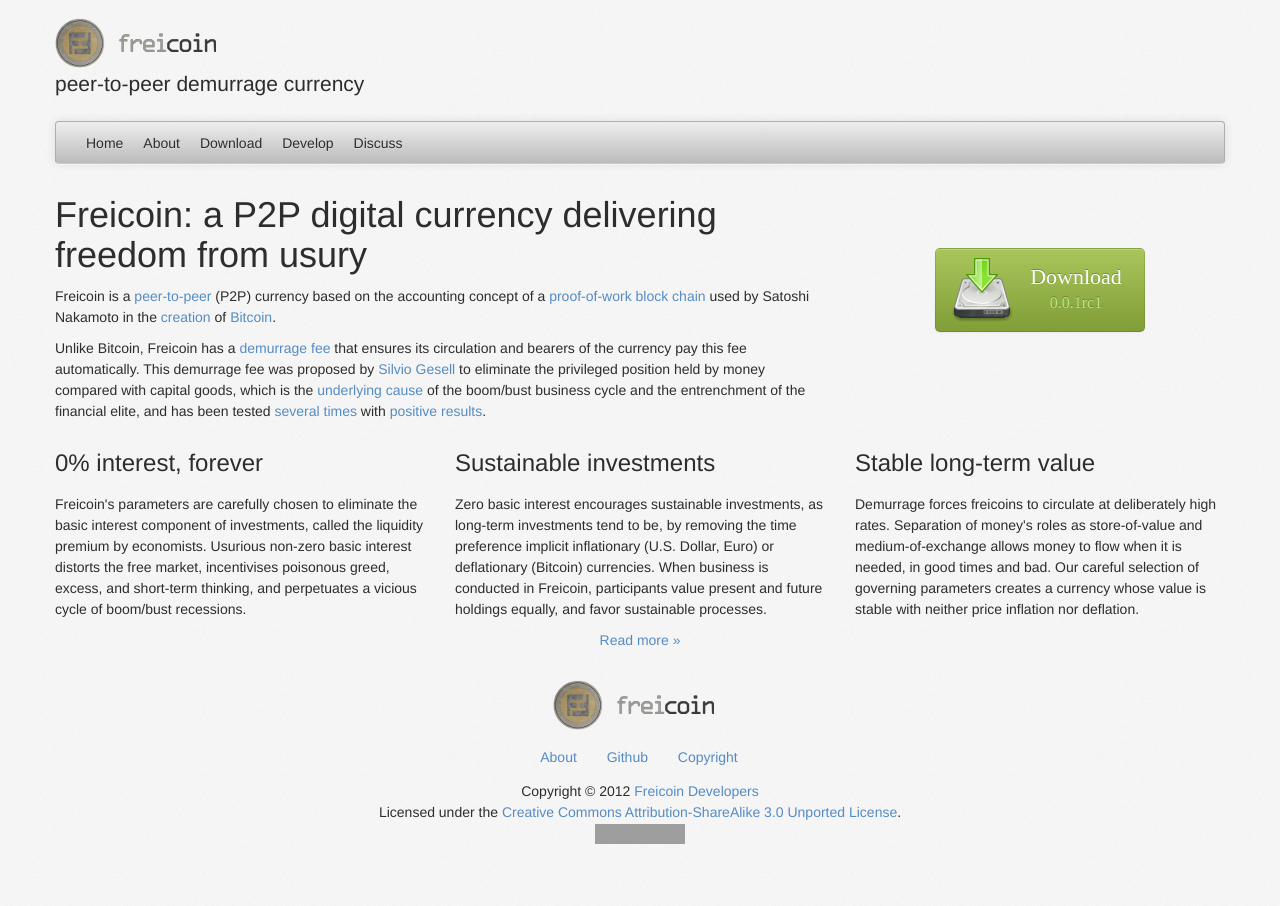
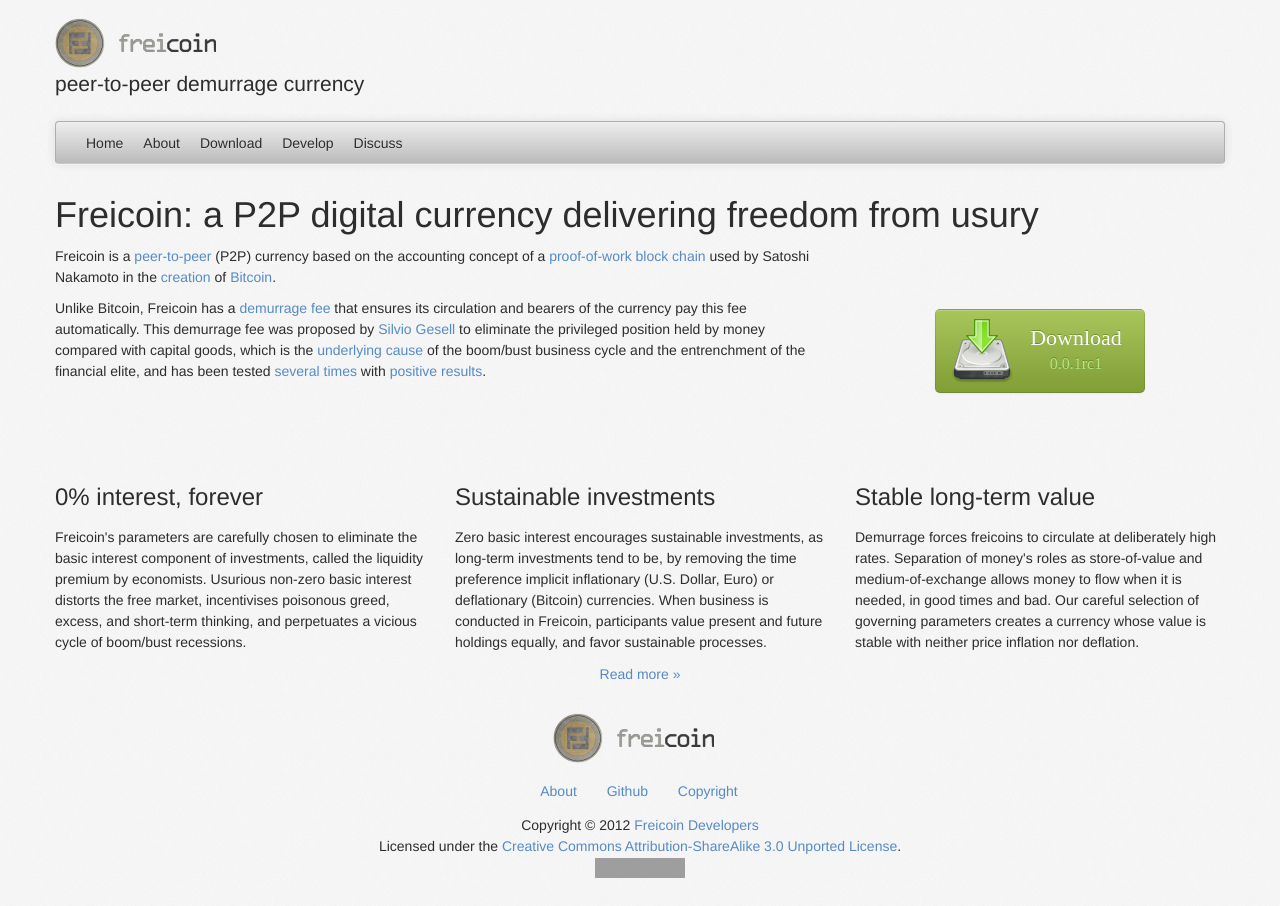
Before and after one commit to freicoin/freico.in, a Jekyll site: the page built from index.html, in a window 1280 px wide. Built offline with Jekyll 4.4.1, drawn with Linux system fonts in a browser that asks for light colours; nearby versions of some CDN libraries; some web fonts are replaced; comment, search, counter and statistics services are not loaded; grey boxes are pictures that could not be loaded.

Commit message:
Make header on main page more wider

```diff
--- a/index.html
+++ b/index.html
@@ -5,8 +5,8 @@
 title: Freicoin - peer-to-peer demurrage currency
 ---
 <div class="row">
+  <h1 style="margin-left:30px;">Freicoin: a P2P digital currency delivering freedom from usury</h1>
   <div class="span8">
-    <h1>Freicoin: a P2P digital currency delivering freedom from usury</h1>
     <p>Freicoin is a <a href="http://en.wikipedia.org/wiki/Peer-to-peer">peer-to-peer</a> (P2P) currency based on the accounting concept of a <a href="https://en.bitcoin.it/wiki/Proof_of_work">proof-of-work block chain</a> used by Satoshi Nakamoto in the <a href="http://bitcoin.org/bitcoin.pdf">creation</a> of <a href="http://bitcoin.org/">Bitcoin</a>.</p>
 
     <p>Unlike Bitcoin, Freicoin has a <a href="http://en.wikipedia.org/wiki/Demurrage_%28currency%29">demurrage fee</a> that ensures its circulation and bearers of the currency pay this fee automatically. This demurrage fee was proposed by <a href="http://en.wikipedia.org/wiki/Silvio_Gesell">Silvio Gesell</a> to eliminate the privileged position held by money compared with capital goods, which is the <a href="http://archive.org/details/TheNaturalEconomicOrder">underlying cause</a> of the boom/bust business cycle and the entrenchment of the financial elite, and has been tested <a href="http://en.wikipedia.org/wiki/Chiemgauer">several times</a> with <a href="http://en.wikipedia.org/wiki/Worgl_Experiment#The_W.C3.B6rgl_Experiment">positive results</a>.</p>
```
